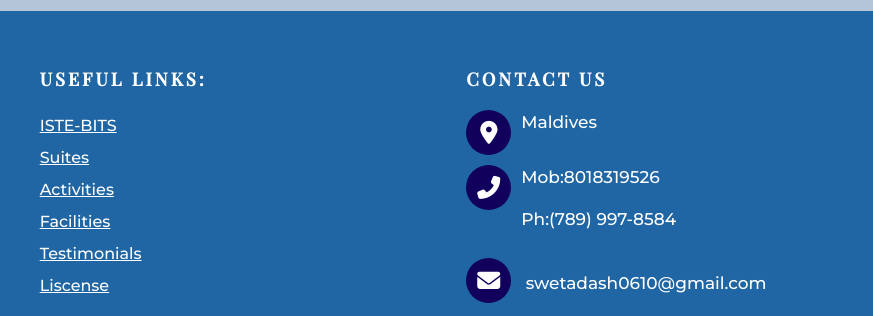
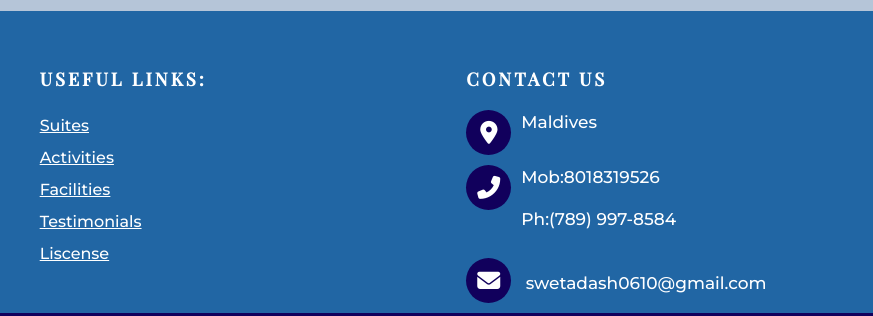
Before and after one commit to CIPHERTron/project-lavish, a plain HTML site: page index.html in a window 1280 px wide. Shown: the part 4881-5197 px from the top of the page, 407-1280 px from the left. Drawn offline with nearby package versions, Linux system fonts and the light colour scheme.

Commit message:
scrollbar styling modified

```diff
--- a/index.html
+++ b/index.html
@@ -460,7 +460,6 @@ s60.2,40,120,40s59.8,0,59.8,0l0.2,143H-60V96L-40,95.6z"></path>
      <h2>Useful links:</h2>
      <div class="content">
        <ul>
-        <li class="link"> <a href="https://istebits.com/" target='_blank'>ISTE-BITS</a> </li>
         <li class="link"> <a href="#suites">Suites</a> </li>
          <li class="link"> <a href="#activities">Activities</a> </li>
          <li class="link"> <a href="#facilities">Facilities</a> </li>
--- a/src/styles.css
+++ b/src/styles.css
@@ -608,3 +608,18 @@ footer {
     margin: 5px 0;
   }
 }
+
+/* Scrollbar Styling */
+::-webkit-scrollbar {
+	background: #ddd;
+	width: 15px;
+}
+
+::-webkit-scrollbar-track {
+	box-shadow: inset 0 0 10px #00000070;
+}
+
+::-webkit-scrollbar-thumb {
+  background-color: #6a93cb;
+  background-image: linear-gradient(315deg, #6a93cb 0%, #a4bfef 74%);
+}
```
